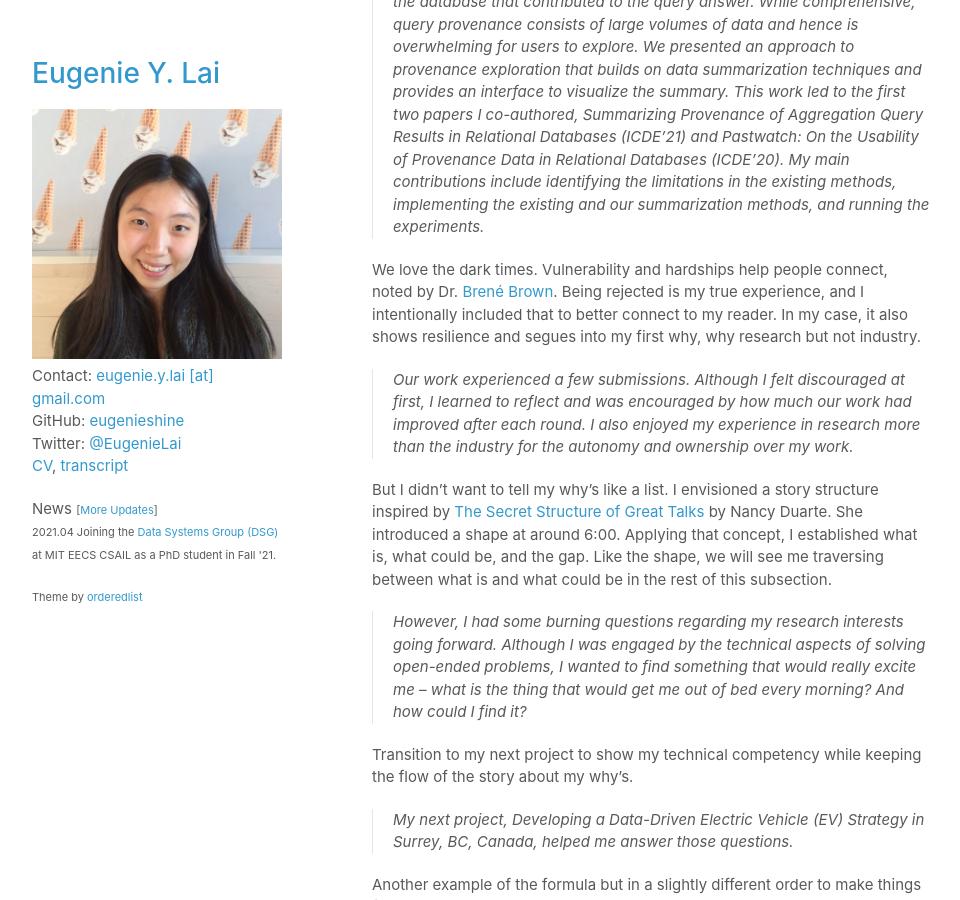
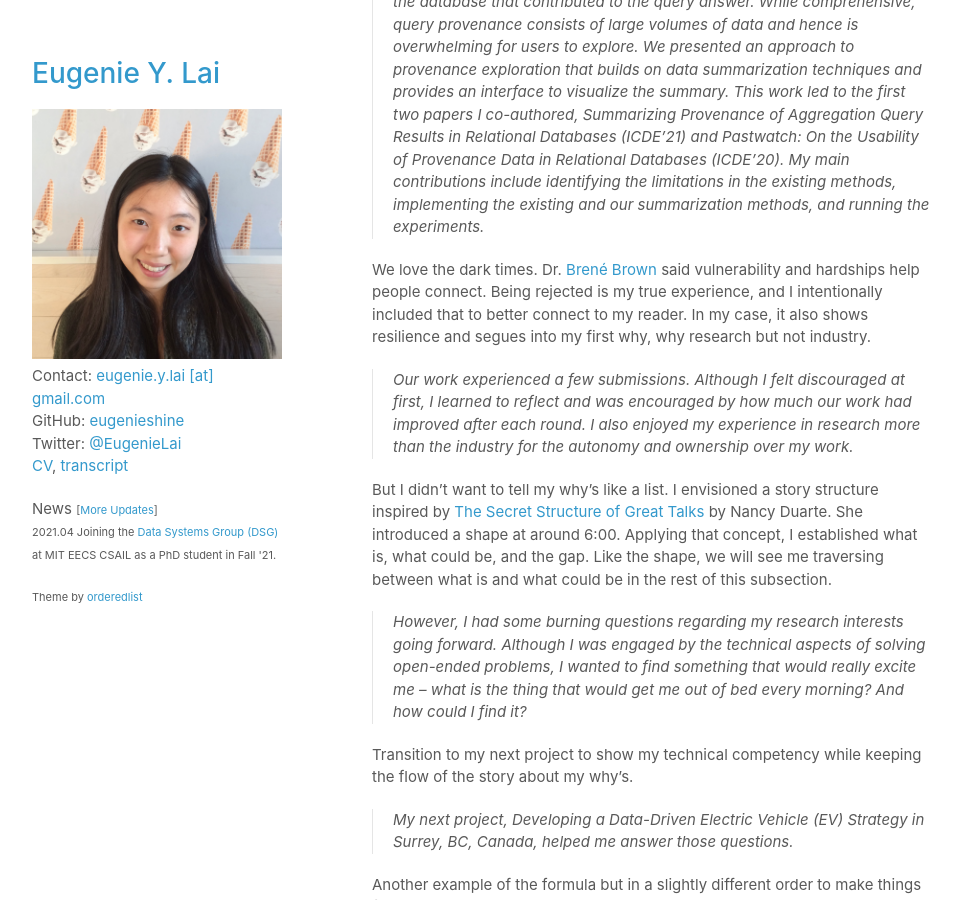
Before and after one commit to eugenielai/eugenielai.github.io, a Jekyll site: the page built from posts/another_annotated_sop.md, in a window 1280 px wide and 900 px high, scrolled down 3221 px. Shown: the whole window, without its empty margins (158-1118 px from the left). Built offline with Jekyll 4.4.1, drawn with Linux system fonts in a browser that asks for light colours; a script that is not in the unit is left out; some of the changed text lies outside the part shown.

Commit message:
update anno example of sop

```diff
--- a/posts/another_annotated_sop.md
+++ b/posts/another_annotated_sop.md
@@ -70,7 +70,7 @@ Elaborate on my current research interest with the techniques (in the method spa
 +1 to the [example](https://mitcommlab.mit.edu/eecs/wp-content/uploads/sites/6/2016/09/CS-grad-school-personal-statement-annotated-example.pdf) provided by the MIT EECS Communication Lab, the formula I used to describe a research project, one line each: **summary + clarification of terms if necessary + need of the work (e.g., gaps) + our contributions + outcomes + my specific input**. We will see this formula twice later.
 > With a focus on data provenance summarization, my research journey began under Dr. Rachel Pottinger at the UBC Data Management and Mining Lab. The provenance of a query over a database is a subset of the data in the database that contributed to the query answer. While comprehensive, query provenance consists of large volumes of data and hence is overwhelming for users to explore. We presented an approach to provenance exploration that builds on data summarization techniques and provides an interface to visualize the summary. This work led to the first two papers I co-authored, Summarizing Provenance of Aggregation Query Results in Relational Databases (ICDE’21) and Pastwatch: On the Usability of Provenance Data in Relational Databases (ICDE’20). My main contributions include identifying the limitations in the existing methods, implementing the existing and our summarization methods, and running the experiments.
 
-We love the dark times. Vulnerability and hardships help people connect, noted by Dr. [Brené Brown](https://www.ted.com/talks/brene_brown_the_power_of_vulnerability?language=en#t-1196292). Being rejected is my true experience, and I intentionally included that to better connect to my reader. In my case, it also shows resilience and segues into my first why, why research but not industry.
+We love the dark times. Dr. [Brené Brown](https://www.ted.com/talks/brene_brown_the_power_of_vulnerability?language=en#t-1196292) said vulnerability and hardships help people connect. Being rejected is my true experience, and I intentionally included that to better connect to my reader. In my case, it also shows resilience and segues into my first why, why research but not industry.
 > Our work experienced a few submissions. Although I felt discouraged at first, I learned to reflect and was encouraged by how much our work had improved after each round. I also enjoyed my experience in research more than the industry for the autonomy and ownership over my work.
 
 But I didn’t want to tell my why’s like a list. I envisioned a story structure inspired by [The Secret Structure of Great Talks](https://www.youtube.com/watch?v=1nYFpuc2Umk) by Nancy Duarte. She introduced a shape at around 6:00. Applying that concept, I established what is, what could be, and the gap. Like the shape, we will see me traversing between what is and what could be in the rest of this subsection.
```
Also changed, not shown: other parts of posts/another_annotated_sop.md (+2 -2 lines).
